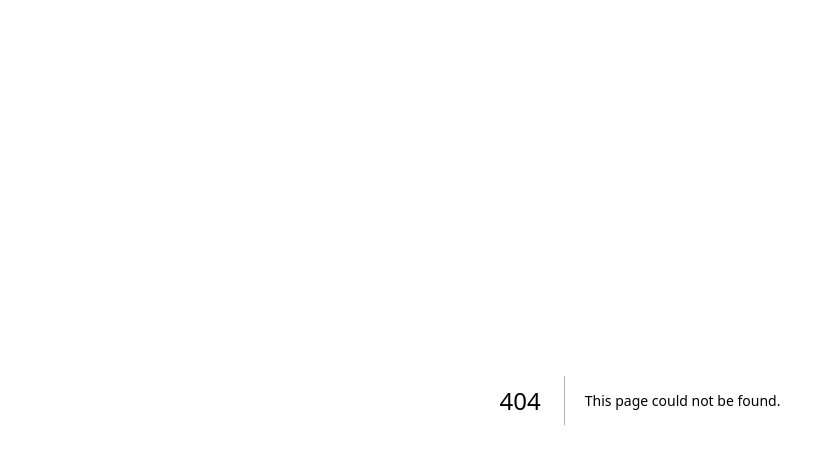
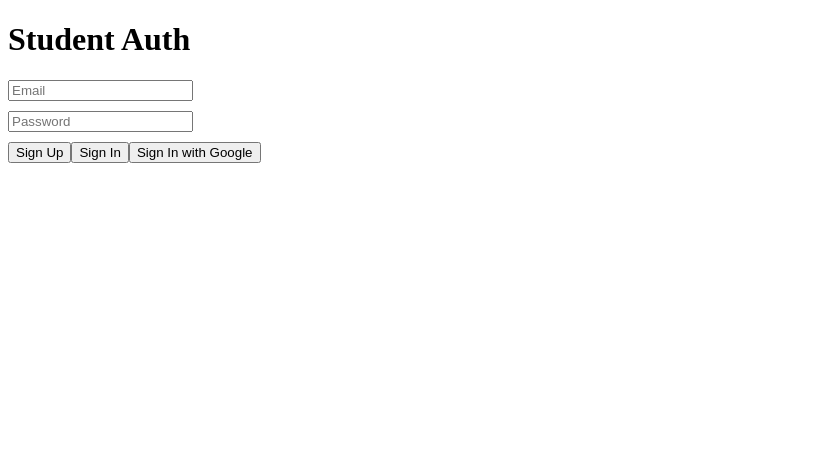
Before and after one commit to zain-zubair/graduate-project-cps731, a Next.js app: page /auth/student in a window 1280 px wide. Before the commit this address had no page. Shown: the top 464 px of the page, without its empty margins (0-835 px from the left). Built offline with nearby package versions, Linux system fonts and the light colour scheme; no server answers.

Commit message:
add authentication for two different clients & re-structure file using props

```diff
--- /dev/null
+++ b/app/auth/student/page.js
@@ -0,0 +1,12 @@
+'use client'
+import AuthForm from "../../component/authForm"
+
+export default function studentAuth(){
+    return(
+        <div>
+            <AuthForm
+                role="Student"
+            />
+        </div>
+    )
+}
--- /dev/null
+++ b/app/component/authForm.js
@@ -0,0 +1,71 @@
+'use client'
+import { useState } from 'react';
+import { supabase } from '../../lib/client';
+import { useRouter } from 'next/navigation';
+
+export default function authForm({role}){
+    const router = useRouter();
+    const [email, setEmail] = useState('');
+    const [password, setPassword] = useState('');
+    const [message, setMessage] = useState('');
+
+    async function handleSignUp(event) {
+        event.preventDefault();
+        const { data, error } = await supabase.auth.signUp({ email, password }); //send request to supabase authentication backend then waits for a promise
+        if (error) {
+          setMessage(`Error signing up: ${error.message}`);
+        } else {
+          setMessage('Sign Up Successful!');
+          router.push('/dashboard');
+        }
+      }
+
+      async function handleSignIn(event) {
+        event.preventDefault();
+        const { data, error } = await supabase.auth.signInWithPassword({ email, password });
+        if (error) {
+          setMessage(`Error signing in: ${error.message}`);
+        } else {
+          setMessage('Signed in successfully!');
+          router.push('/dashboard');
+        }
+      }
+
+      async function handleSignInWithOAuth(event){
+        const {data, error } = await supabase.auth.signInWithOAuth({
+            provider: 'google',
+            options: {
+                redirectTo: `${window.location.origin}/dashboard` //base url + /dashboard
+              }
+        });
+        if (error){
+            setMessage(`Error signing in : ${error.message}`);
+        }
+      }
+
+    return(
+        <div>
+        <h1>{role} Auth</h1>
+        <input
+          type="email"
+          placeholder="Email"
+          value={email}
+          onChange={(event) => setEmail(event.target.value)}
+          style={{ display: 'block', marginBottom: '10px' }}
+        />
+        <input
+          type="password"
+          placeholder="Password"
+          value={password}
+          onChange={(event) => setPassword(event.target.value)}
+          style={{ display: 'block', marginBottom: '10px' }}
+        />
+        <div>
+          <button onClick={handleSignUp}>Sign Up</button>
+          <button onClick={handleSignIn}>Sign In</button>
+          <button onClick={handleSignInWithOAuth}>Sign In with Google</button>
+        </div>
+        <p>{message}</p>
+      </div>
+    )
+}
```
Also changed, not shown: app/auth/page.js (+12 -61 lines), app/auth/staff/page.js (added, +12 -0 lines).
